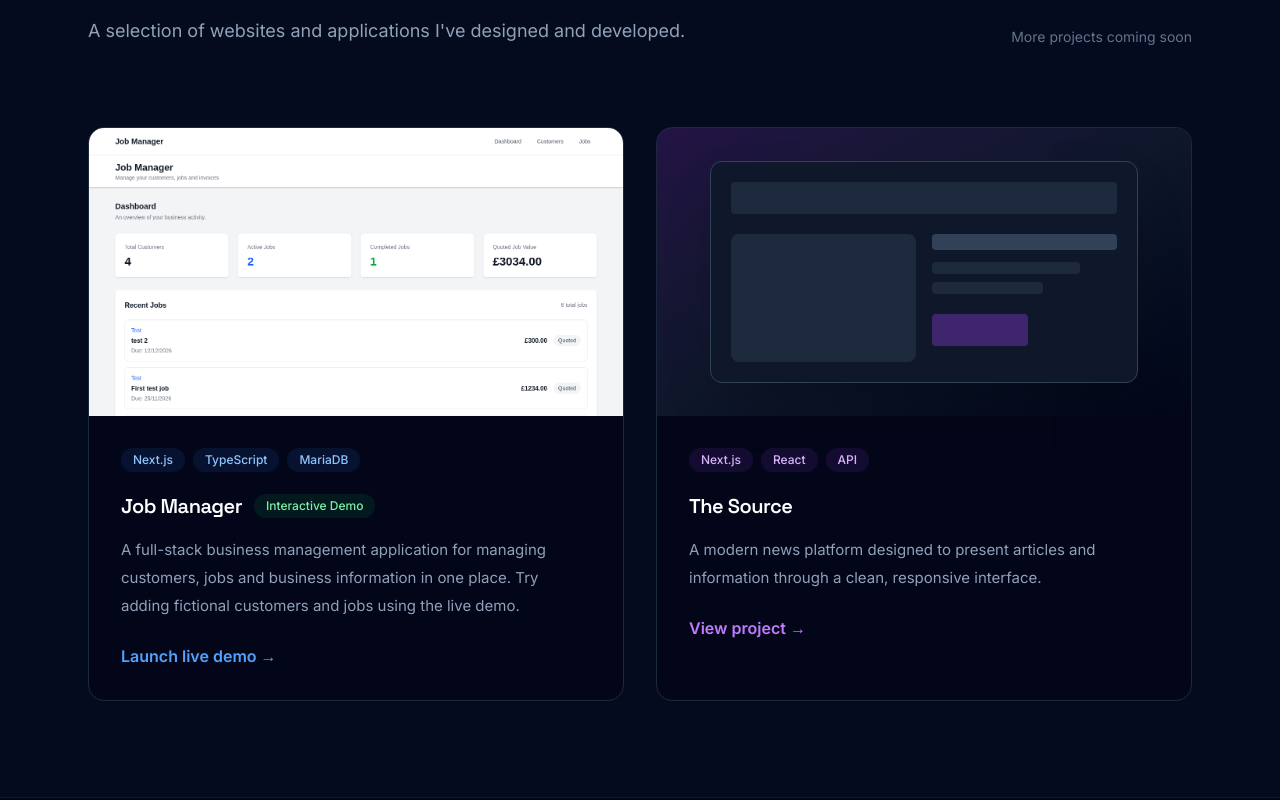
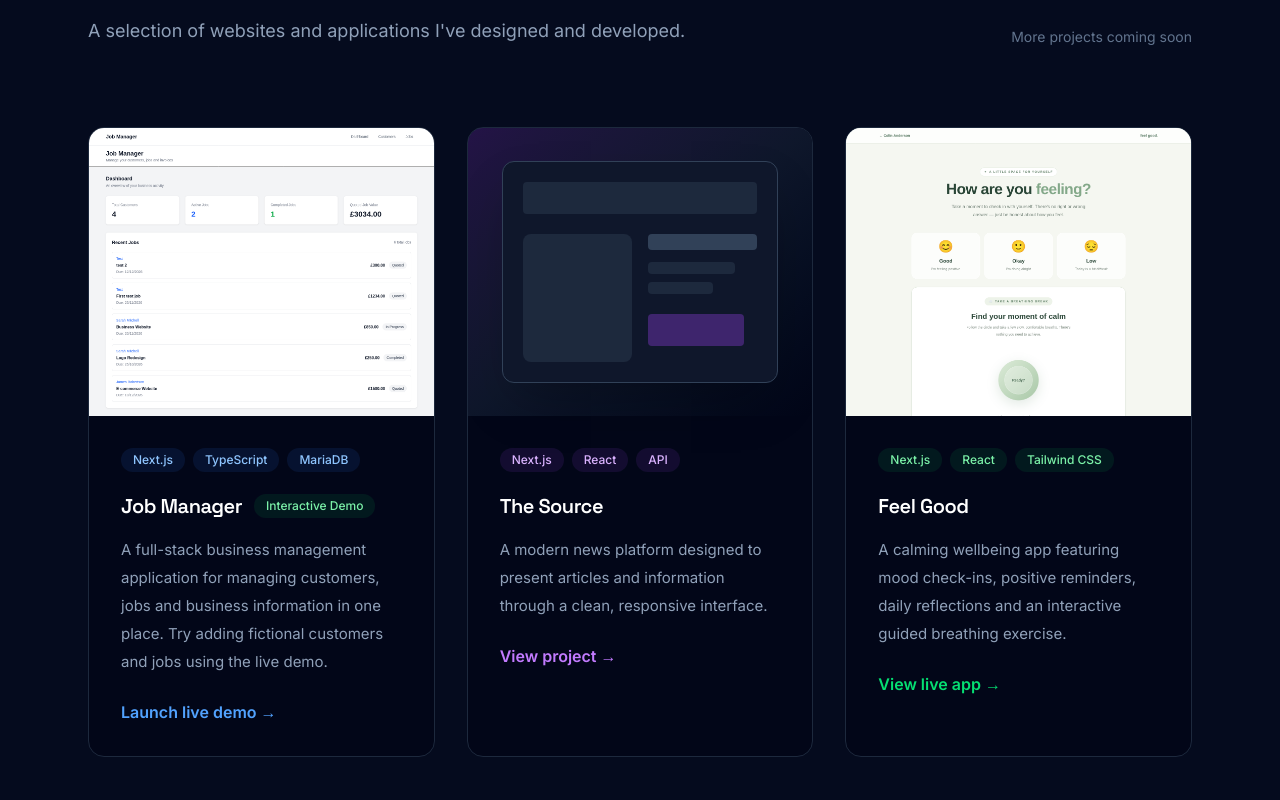
Before and after one commit to wbddxyz/freelance-web, a Next.js app: page / in a window 1280 px wide. Shown: the part 3360-4160 px from the top of the page. Built offline with nearby package versions, Linux system fonts and the light colour scheme.

Commit message:
Add Feel Good project and screenshot to portfolio

```diff
--- a/app/page.tsx
+++ b/app/page.tsx
@@ -354,7 +354,7 @@ export default function Home() {
           </div>
 
 
-          <div className="mt-20 grid gap-8 md:grid-cols-2">
+          <div className="mt-20 grid gap-8 md:grid-cols-2 lg:grid-cols-3">
 
             {/* Job Manager */}
             <article className="group overflow-hidden rounded-2xl border border-slate-800 bg-slate-950">
@@ -468,6 +468,48 @@ export default function Home() {
                   className="mt-6 inline-flex font-semibold text-purple-400 transition hover:text-purple-300"
                 >
                   View project →
+                </a>
+              </div>
+            </article>
+
+            {/* Feel Good */}
+            <article className="group overflow-hidden rounded-2xl border border-slate-800 bg-slate-950">
+              <div className="h-72 overflow-hidden bg-[#edf3e9]">
+                <img
+                  src="/feel-good.png"
+                  alt="Screenshot of the Feel Good wellbeing app"
+                  className="h-full w-full object-cover object-top transition-transform duration-500 group-hover:scale-105"
+                />
+              </div>
+
+              <div className="p-8">
+                <div className="flex flex-wrap gap-2">
+                  <span className="rounded-full bg-green-500/10 px-3 py-1 text-xs font-medium text-green-300">
+                    Next.js
+                  </span>
+                  <span className="rounded-full bg-green-500/10 px-3 py-1 text-xs font-medium text-green-300">
+                    React
+                  </span>
+                  <span className="rounded-full bg-green-500/10 px-3 py-1 text-xs font-medium text-green-300">
+                    Tailwind CSS
+                  </span>
+                </div>
+
+                <h3 className="mt-5 text-2xl">Feel Good</h3>
+
+                <p className="card-text">
+                  A calming wellbeing app featuring mood check-ins,
+                  positive reminders, daily reflections and an
+                  interactive guided breathing exercise.
+                </p>
+
+                <a
+                  href="https://feel-goodizer.vercel.app/"
+                  target="_blank"
+                  rel="noopener noreferrer"
+                  className="mt-6 inline-flex font-semibold text-green-400 transition hover:text-green-300"
+                >
+                  View live app →
                 </a>
               </div>
             </article>
```
Also changed, not shown: public/feel-good.png (added).
